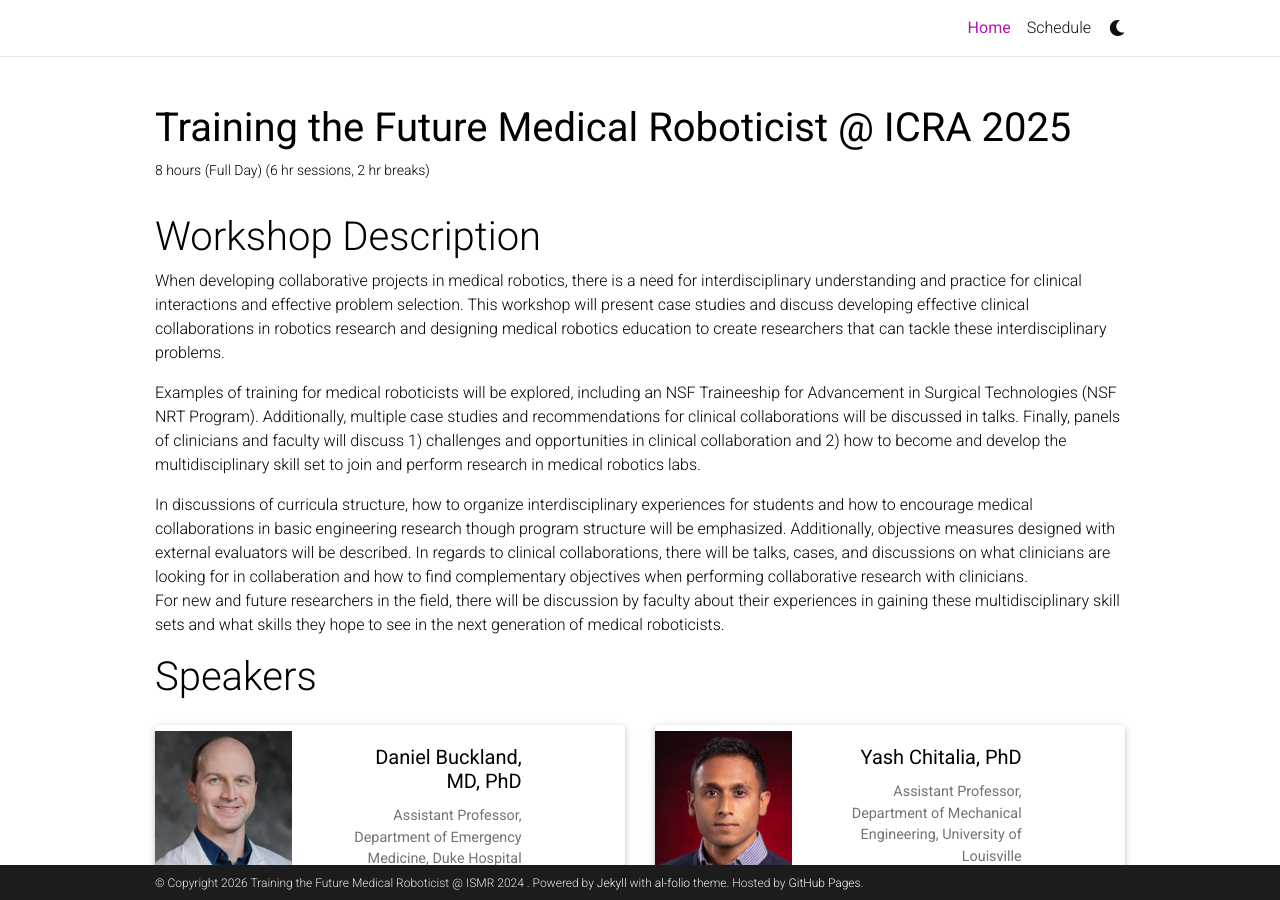
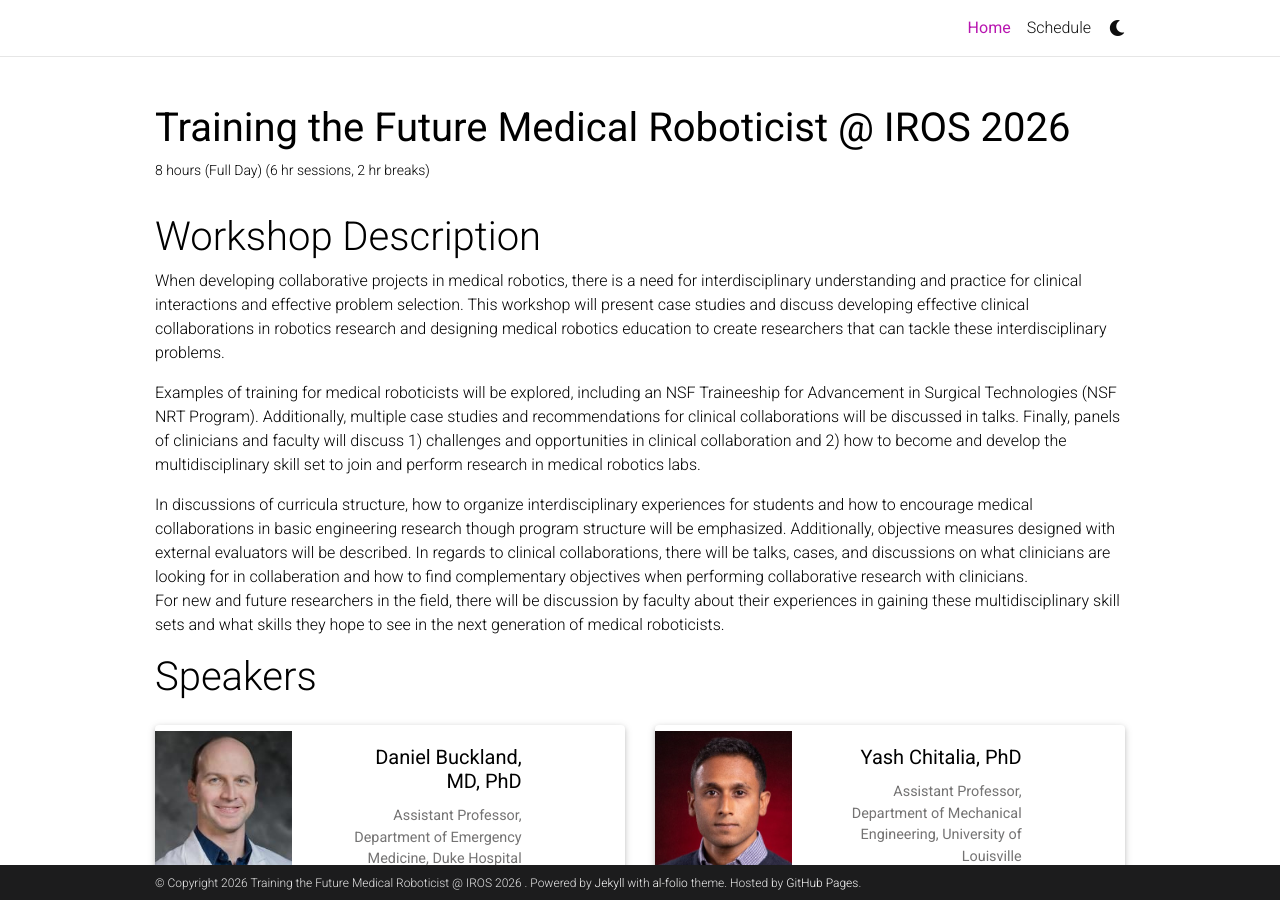
Before and after one commit to future-med-roboticist/future-med-roboticist.github.io, a Jekyll site: the page built from _pages/home.md, in a window 1280 px wide and 900 px high. Built offline with Jekyll 4.4.1, drawn with Linux system fonts in a browser that asks for light colours; full-size pictures stand in for the smaller copies a plugin makes; comment, search, counter and statistics services are not loaded; a style sheet for code colours, icons or effects is not loaded.

Commit message:
Changed to IROS 2026

```diff
--- a/_config.yml
+++ b/_config.yml
@@ -2,7 +2,7 @@
 # Site settings
 # -----------------------------------------------------------------------------
 
-first_name: Training the Future Medical Roboticist @ ISMR 2024
+first_name: Training the Future Medical Roboticist @ IROS 2026
 last_name:
 title: Training the Future Medical Roboticist
 email: yash.chitalia@louisville.edu
--- a/_pages/home.md
+++ b/_pages/home.md
@@ -1,7 +1,7 @@
 ---
 layout: home
 title: Home
-home_title: <b>Training the Future Medical Roboticist @ ICRA 2025</b>
+home_title: <b>Training the Future Medical Roboticist @ IROS 2026</b>
 subtitle:
 nav_title: Home
 permalink: /
```
